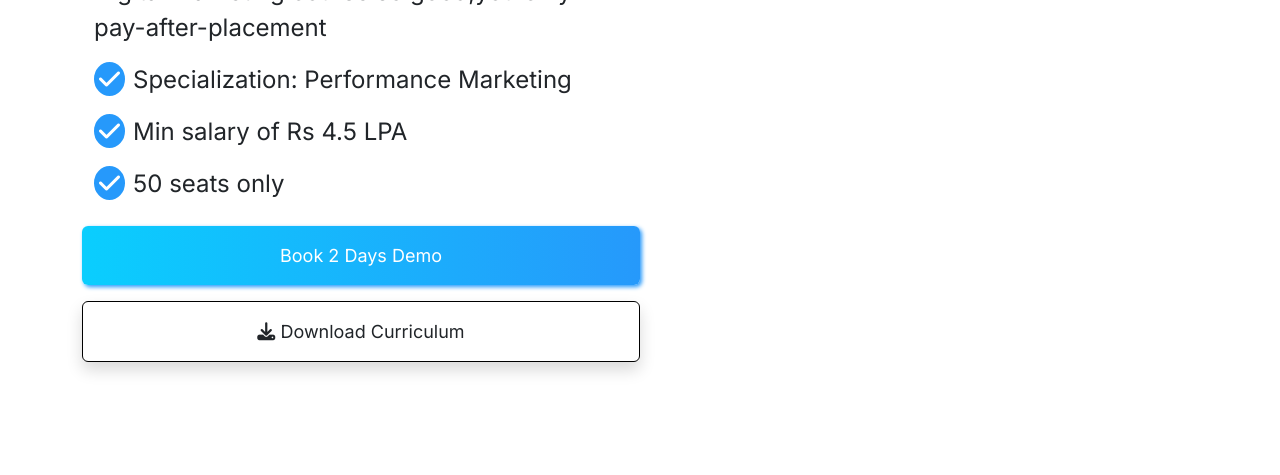
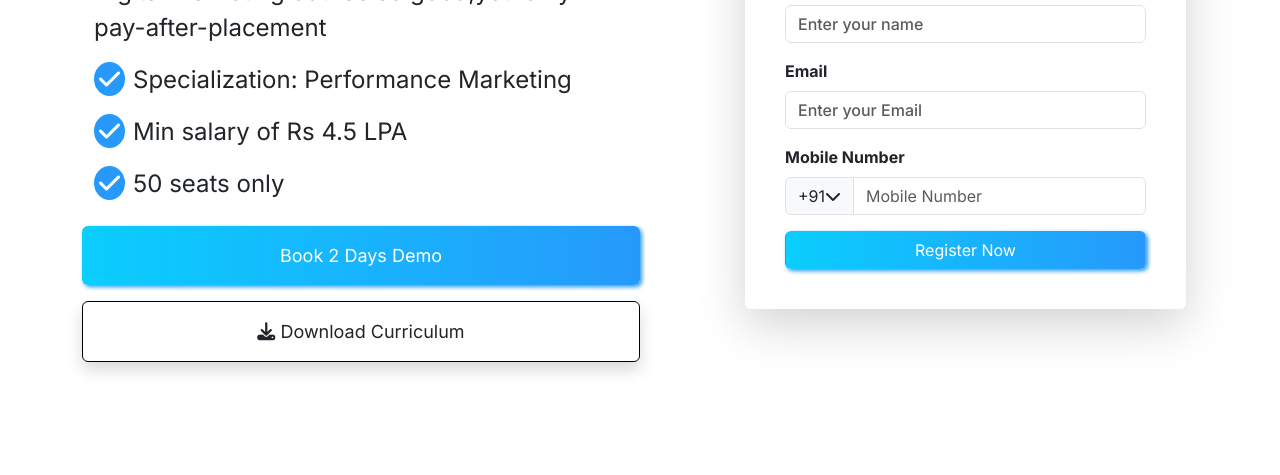
Before and after one commit to Abdullahkhan871/boot1, a plain HTML site: page index.html in a window 1280 px wide. Shown: the part 325-800 px from the top of the page. Drawn offline with nearby package versions, Linux system fonts and the light colour scheme.

Commit message:
🚧⏸️

```diff
--- a/css/style.css
+++ b/css/style.css
@@ -46,3 +46,18 @@
 .banner-btn .btn-gradient:hover {
   color: white;
 }
+.form-content {
+  padding: 40px;
+}
+.form-content h4 {
+  font-size: 18px;
+}
+.form-content p {
+  font-size: 12px;
+}
+.form-btn button {
+  width: 100%;
+  color: white;
+  background: var(--primary);
+  box-shadow: 2px 2px 4px #2699fb;
+}
--- a/index.html
+++ b/index.html
@@ -51,7 +51,7 @@
       <section
         class="container py-5 px-3 py-lg-5 px-lg-4 py-sm-5 px-sm-2 hero-section"
       >
-        <div class="row justify-content-between banner">
+        <div class="row justify-content-between align-items-center banner">
           <div class="col-12 col-lg-6 position-relative left-banner">
             <div class="banner-content">
               <h1 class="mb-3 fw-bold">
@@ -104,7 +104,53 @@
               </button>
             </div>
           </div>
-          <div class="col-12 col-lg-5 right-banner"></div>
+          <div class="col-12 col-lg-5 mt-5 mt-lg-0 right-banner">
+            <div class="shadow-lg rounded form-content">
+              <h3>Book Your Free Class Now!</h3>
+              <p>2 days of free demo classes without paying in advance!</p>
+              <div class="mb-3">
+                <label for="formGroupExampleInput" class="form-label fw-bold"
+                  >Name</label
+                >
+                <input
+                  type="text"
+                  class="form-control fw-medium"
+                  id="formGroupExampleInput"
+                  placeholder="Enter your name"
+                />
+              </div>
+              <div class="mb-3">
+                <label for="formGroupExampleInput2" class="form-label fw-bold"
+                  >Email</label
+                >
+                <input
+                  type="email"
+                  class="form-control fw-medium"
+                  id="formGroupExampleInput2"
+                  placeholder="Enter your Email"
+                />
+              </div>
+              <div class="mb-3">
+                <label for="MobileNumber" class="form-label fw-bold"
+                  >Mobile Number</label
+                >
+                <div class="input-group">
+                  <div class="input-group-text">
+                    +91 <i class="fa-solid fa-chevron-down"></i>
+                  </div>
+                  <input
+                    type="tel"
+                    class="form-control"
+                    id="MobileNumber"
+                    placeholder="Mobile Number"
+                  />
+                </div>
+              </div>
+              <div class="form-btn">
+                <button class="btn rounded">Register Now</button>
+              </div>
+            </div>
+          </div>
         </div>
       </section>
     </main>
```
